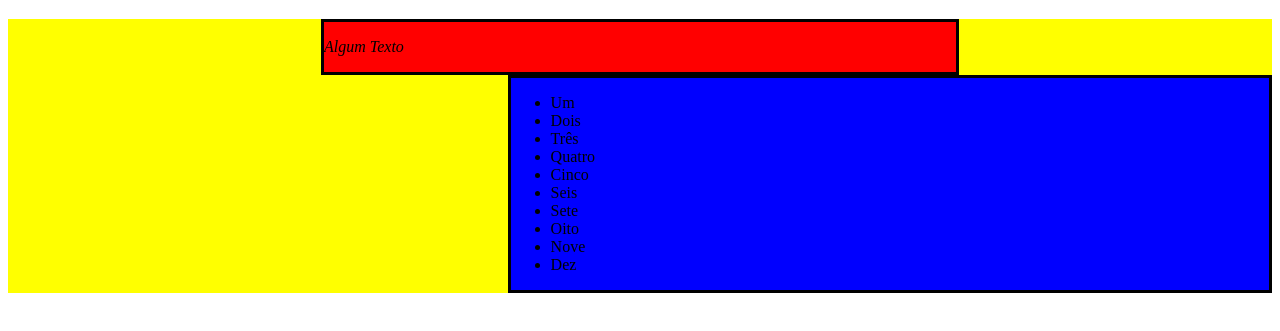
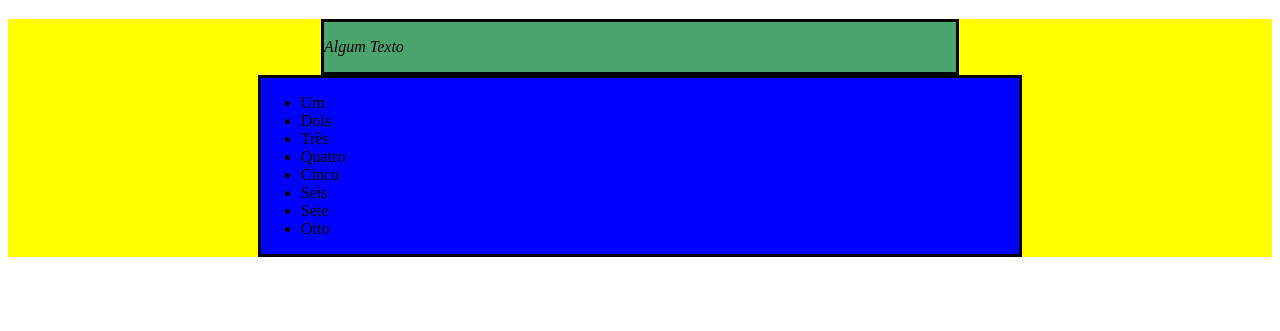
Before and after one commit to Fonseca-Thotham/trybe-exercises, a plain HTML site: page 01-fundamentos/bloco-05-Script-DOM-Eventos-e-Web-Storage/dia-02-JavaScript -trabalhando-com-elementos/index.html in a window 1280 px wide. Shown: the part 61-392 px from the top of the page. Drawn offline with Linux system fonts and the light colour scheme.

Commit message:
Finalizaçao Exercicios 5.2

```diff
--- a/01-fundamentos/bloco-05-Script-DOM-Eventos-e-Web-Storage/dia-02-JavaScript -trabalhando-com-elementos/index.html
+++ b/01-fundamentos/bloco-05-Script-DOM-Eventos-e-Web-Storage/dia-02-JavaScript -trabalhando-com-elementos/index.html
@@ -128,6 +128,7 @@
          let listertext = textlist[i];
          let underlist = document.createElement("li");
          underlist.innerText = listertext
+         underlist.className = "list-item"
          ullist.appendChild(underlist);
       }
       //Adicione 3 tags h3 , todas sendo filhas do main criado
@@ -162,7 +163,30 @@
       //right-content ). Dica: para centralizar, basta configurar o
       //margin-right: auto da section ;
 
-      document.getElementsByClassName("right-content").style.marginRight = "auto";
-    </script>
+      //Referencia: https://stackoverflow.com/questions/17481191/cannot-set-property-marginleft-of-undefined
+
+     var margin = document.getElementsByClassName("right-content");
+     for (let i = 0; i < margin.length; i++) {
+       margin[i].style.marginRight = "auto";
+       }
+    // Troque a cor de fundo do elemento pai da section criada no passo 3
+    // (aquela que possui a classe center-content ) para a cor verde;
+
+    var back = document.getElementsByClassName("center-content")[0];
+    back.style.backgroundColor = "rgb(76,164,109)";
+
+    //Remova os dois últimos elementos ( nove e dez ) da lista criada no passo 8.
+
+     let rem = document.querySelectorAll(".list-item");
+    for (let i = 0; i < rem.length; i++) {
+      let item = rem[i];
+      if (item.innerText.includes('Nove')) {
+        ullist.removeChild(item);
+      }
+      if (item.innerText.includes('Dez')) {
+        ullist.removeChild(item);
+      }
+    }
+  </script>
   </body>
 </html>
```
